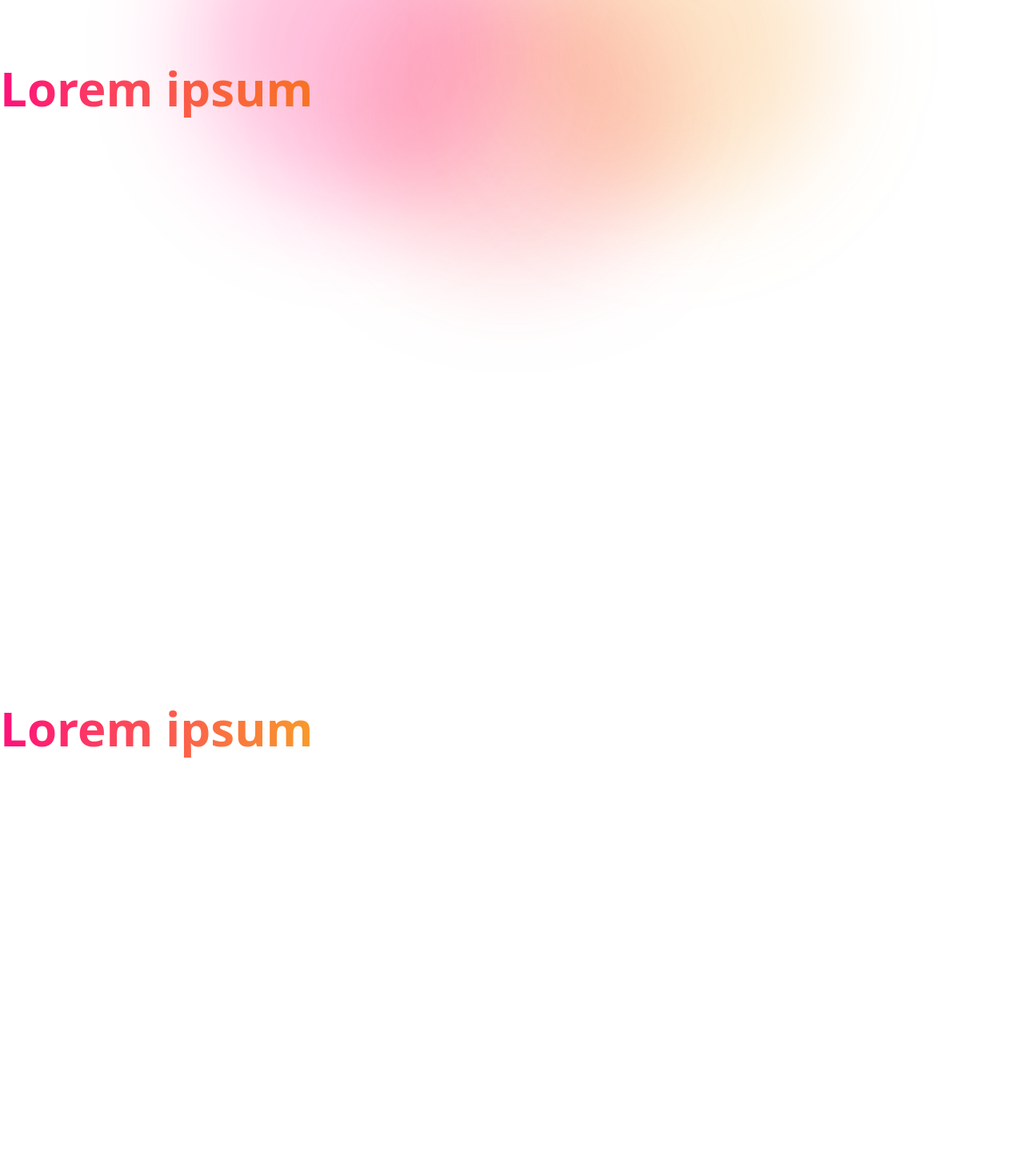
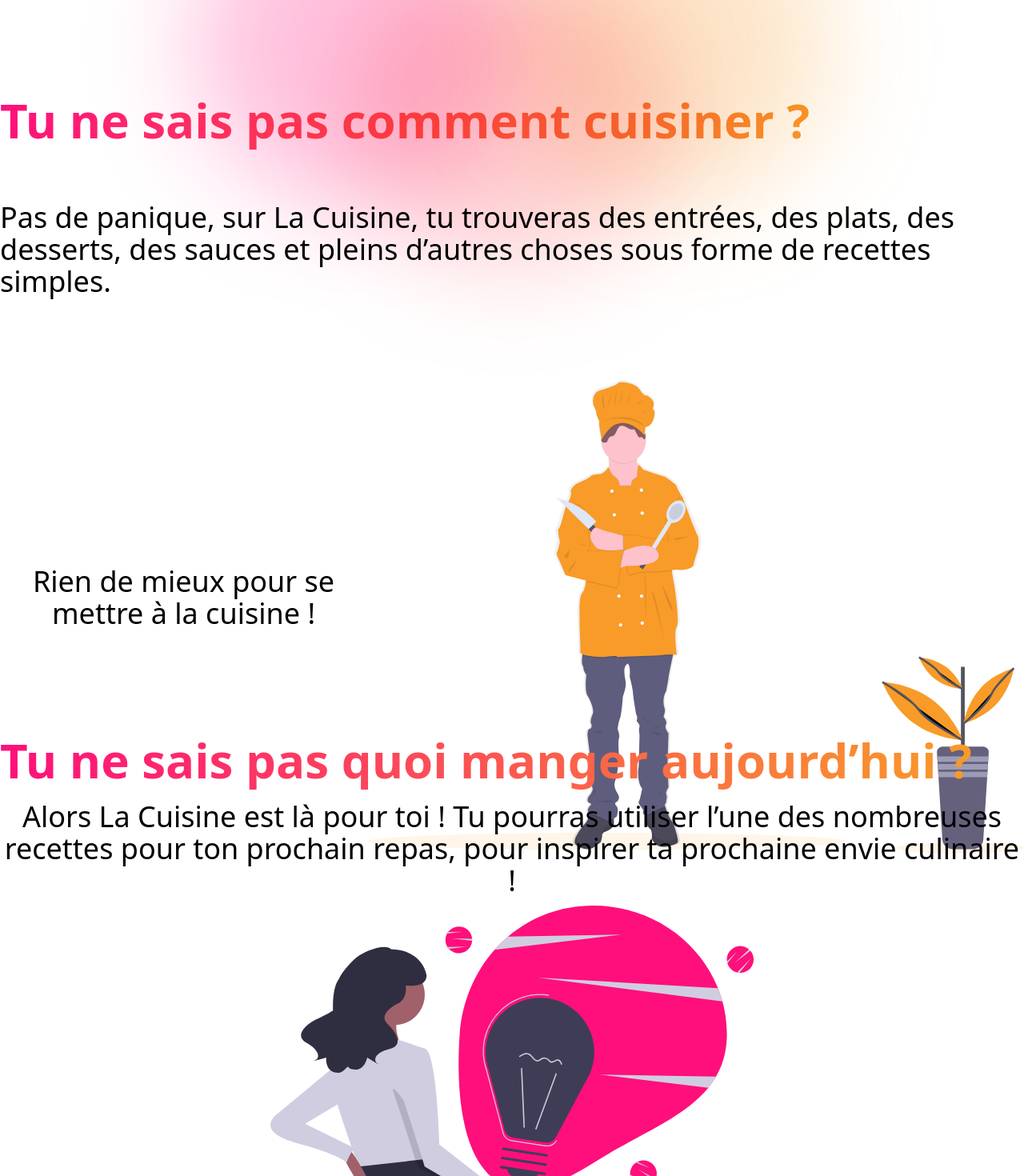
Before and after one commit to Barbapapazes/la-cuisine.app, a Vue app: page / in a window 1280 px wide. Shown: the part 720-2190 px from the top of the page at 80% size. Built offline with nearby package versions, Linux system fonts and the light colour scheme.

Commit message:
feat: create big screen

```diff
--- a/src/App.vue
+++ b/src/App.vue
@@ -1,20 +1,98 @@
 <template>
-  <main class="overflow-hidden relative">
+  <main class="overflow-hidden relative max-w-7xl mx-auto">
     <HeroBanner />
     <FullContainer>
-      <FullContainerTitle class="inline">Lorem ipsum</FullContainerTitle>
+      <template #title>
+        <FullContainerTitle>
+          Tu ne sais pas comment cuisiner ?
+        </FullContainerTitle>
+      </template>
+      <template #content>
+        <FullContainerText class="mt-3 lg:mt-14">
+          Pas de panique, sur La Cuisine, tu trouveras des entrées, des plats,
+          des desserts, des sauces et pleins d’autres choses sous forme de
+          recettes simples.
+        </FullContainerText>
+        <div
+          class="flex flex-col-reverse items-center lg:flex-row mt-3 lg:mt-14"
+        >
+          <FullContainerText class="text-center mt-6 lg:mt-0">
+            Rien de mieux pour se mettre à la cuisine !
+          </FullContainerText>
+          <GraphicChef class="w-full h-auto mt-3 lg:mt-0" />
+        </div>
+      </template>
     </FullContainer>
     <FullContainer>
-      <FullContainerTitle class="inline">Lorem ipsum</FullContainerTitle>
+      <template #title>
+        <FullContainerTitle>
+          Tu ne sais pas quoi manger aujourd’hui ?
+        </FullContainerTitle>
+      </template>
+      <template #content>
+        <FullContainerText class="text-center">
+          Alors La Cuisine est là pour toi ! Tu pourras utiliser l’une des
+          nombreuses recettes pour ton prochain repas, pour inspirer ta
+          prochaine envie culinaire !
+        </FullContainerText>
+        <GraphicNewIdea class="w-full" />
+      </template>
     </FullContainer>
     <FullContainer>
-      <FullContainerTitle class="inline">Lorem ipsum</FullContainerTitle>
+      <template #title>
+        <FullContainerTitle>
+          Marre d’imprimer des recettes ou de la rechercher dans tes favoris ?
+        </FullContainerTitle>
+      </template>
+      <template #content>
+        <div class="flex flex-col lg:flex-row">
+          <GraphicSearch class="w-full" />
+          <FullContainerText class="mt-6 lg:mt-0 text-right max-w-lg">
+            La Cuisine, c’est une grande base de données en ligne dans laquelle
+            tu peux rechercher une recettre par son nom ou les filtrers en
+            utilisant l’un des nombreux tags !
+          </FullContainerText>
+        </div>
+      </template>
     </FullContainer>
     <FullContainer>
-      <FullContainerTitle class="inline">Lorem ipsum</FullContainerTitle>
+      <template #title>
+        <FullContainerTitle>
+          Besoin d’accorder sa liste de courses avec ses envies ?
+        </FullContainerTitle>
+      </template>
+      <template #content>
+        <FullContainerText> La Cuisine le permet ! </FullContainerText>
+        <GraphicTodoList class="w-full" />
+        <FullContainerText class="text-right">
+          La Cuisine permet aussi de créer sa liste de courses en fonction des
+          recettes que vous souhaitez faire ! Avec la visualisation des recettes
+          par ingrédient, gérez votre liste de courses en quelques cliques !
+        </FullContainerText>
+      </template>
     </FullContainer>
     <FullContainer>
-      <FullContainerTitle class="inline">Lorem ipsum</FullContainerTitle>
+      <template #title>
+        <FullContainerTitle>
+          Besoin de changer des pâtes aux lardons ?
+        </FullContainerTitle>
+      </template>
+      <template #content>
+        <div class="flex flex-col-reverse lg:flex-row mt-6 lg:mt-14">
+          <GraphicIdeation
+            class="w-1/2 sm:w-3/4 lg:w-full h-auto mx-auto mt-6 lg:mt-0"
+          />
+          <FullContainerText class="lg:text-right">
+            Dans La Cuisine, tu trouveras une grande variété de recettes qui te
+            permettront de changer tes habitudes alimentaires !
+          </FullContainerText>
+        </div>
+        <FullContainerText class="mt-6 lg:mt-14">
+          La Cuisine, c’est aussi un lieu de partage des recettes. Si tu
+          souhaites faire découvrir tes meilleures recettes au reste de la
+          communauté, il te suffit de remplir Le Formulaire.
+        </FullContainerText>
+      </template>
     </FullContainer>
   </main>
   <Footer></Footer>
@@ -25,4 +103,11 @@ import HeroBanner from "./components/organisms/HeroBanner.vue";
 import Footer from "./components/organisms/Footer.vue";
 import FullContainer from "./components/atoms/FullContainer.vue";
 import FullContainerTitle from "./components/atoms/FullContainerTitle.vue";
+import FullContainerText from "./components/atoms/FullContainerText.vue";
+import GraphicBlob from "./components/atoms/Graphics/GraphicBlob.vue";
+import GraphicChef from "./components/atoms/Graphics/GraphicChef.vue";
+import GraphicIdeation from "./components/atoms/Graphics/GraphicIdeation.vue";
+import GraphicNewIdea from "./components/atoms/Graphics/GraphicNewIdea.vue";
+import GraphicSearch from "./components/atoms/Graphics/GraphicSearch.vue";
+import GraphicTodoList from "./components/atoms/Graphics/GraphicTodoList.vue";
 </script>
--- a/src/components/atoms/FullContainer.vue
+++ b/src/components/atoms/FullContainer.vue
@@ -1,3 +1,8 @@
 <template>
-  <section class="h-screen w-full"><slot></slot></section>
+  <section class="h-screen w-full p-3 md:p-10 xl:px-0 py-20 flex flex-col">
+    <slot name="title"></slot>
+    <div class="flex-grow flex flex-col justify-center lg:justify-around">
+      <slot name="content"></slot>
+    </div>
+  </section>
 </template>
--- a/src/components/atoms/FullContainerText.vue
+++ b/src/components/atoms/FullContainerText.vue
@@ -1,3 +1,3 @@
 <template>
-  <p class="md:text-4xl"><slot></slot></p>
+  <p class="text-xl sm:text-2xl md:text-3xl lg:text-4xl"><slot></slot></p>
 </template>
--- a/src/components/atoms/FullContainerTitle.vue
+++ b/src/components/atoms/FullContainerTitle.vue
@@ -1,6 +1,9 @@
 <template>
+  <div class="flex flex-col justify-start items-start">
     <h1
       class="
+        inline
+        text-4xl
         md:text-6xl
         font-bold
         bg-gradient-to-r
@@ -8,8 +11,10 @@
         to-secondary
         bg-clip-text
         text-transparent
+        pb-4
       "
     >
       <slot></slot>
     </h1>
+  </div>
 </template>
```
Lines whose indentation alone changed are shown as unchanged.
